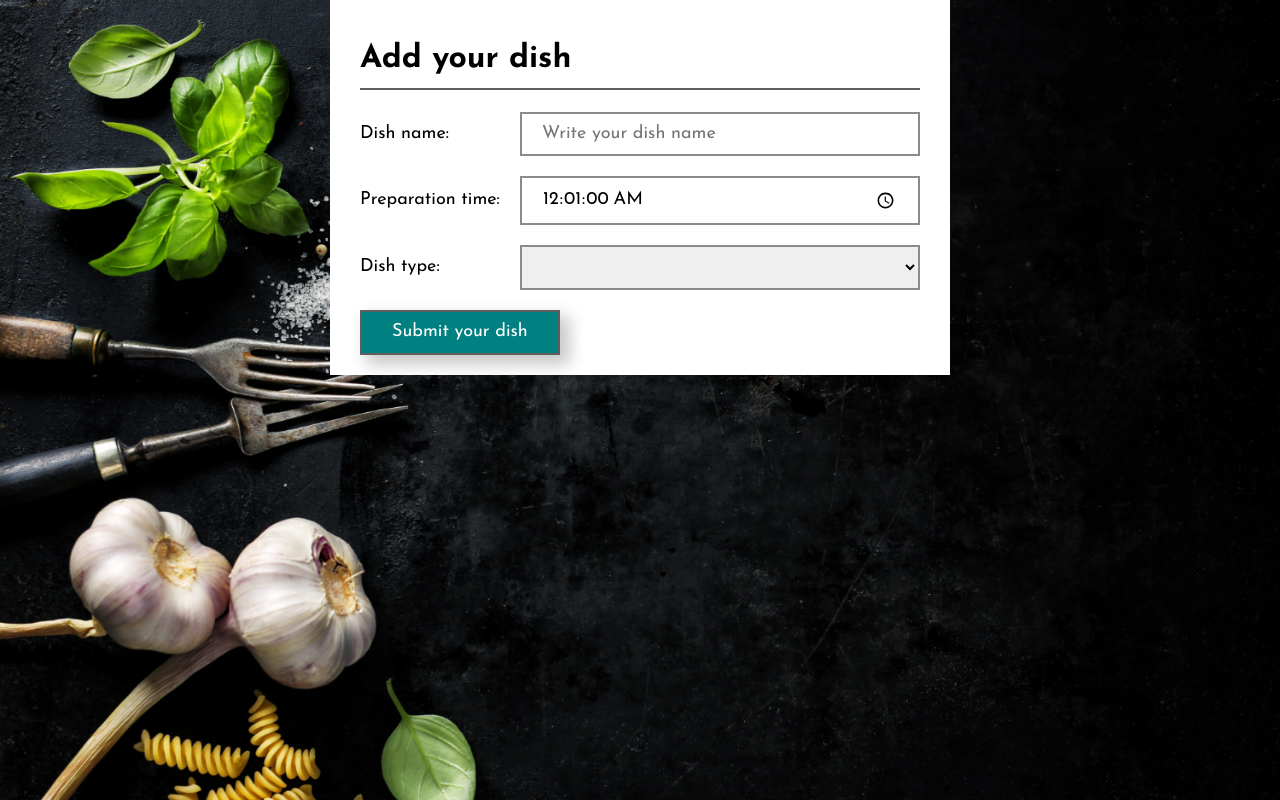
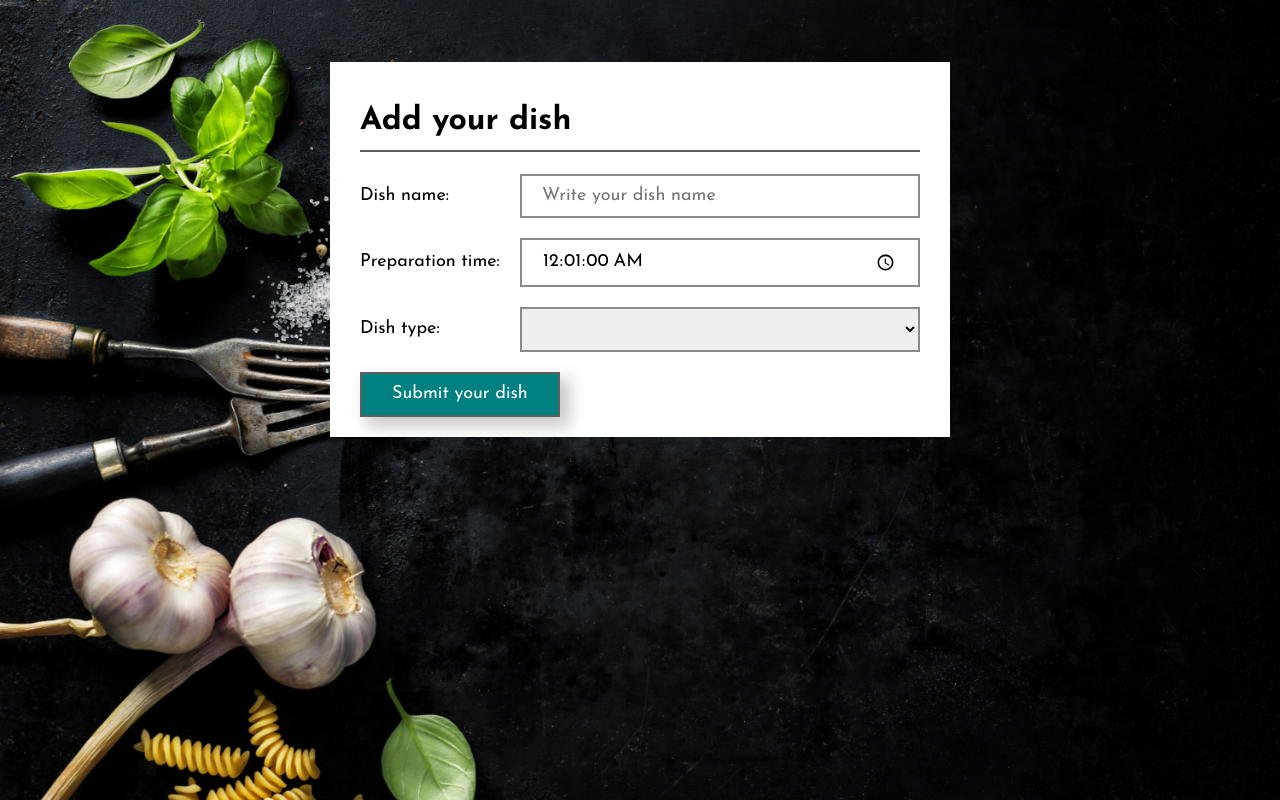
Before and after one commit to JaniecMichal/dish-form-app, a React (Create React App) app: page / in a window 1280 px wide. Built offline with nearby package versions, Linux system fonts and the light colour scheme.

Commit message:
Added media

```diff
--- a/src/components/organisms/DishForm/styled.js
+++ b/src/components/organisms/DishForm/styled.js
@@ -3,7 +3,12 @@ import styled from 'styled-components';
 export const FormWrapper = styled.form`
   width: 100%;
   max-width: 800px;
+  margin-top: 10%;
   padding: 20px 30px;
   background-color: ${({ theme }) => theme.colors.mainBackground};
   font-size: 18px;
+
+  @media (max-width: ${({ theme }) => theme.media.mobile}px) {
+    margin-top: 20px;
+  }
 `;
```
